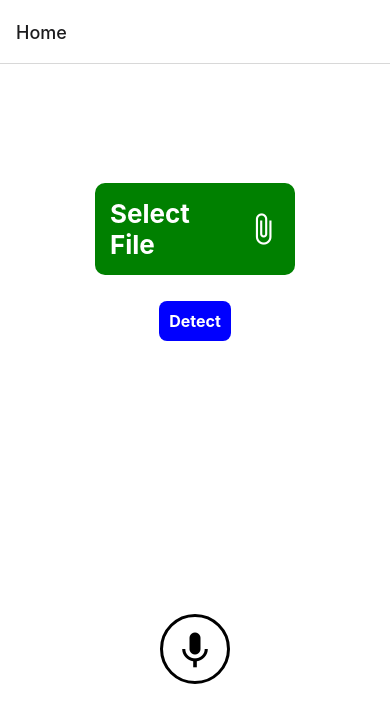
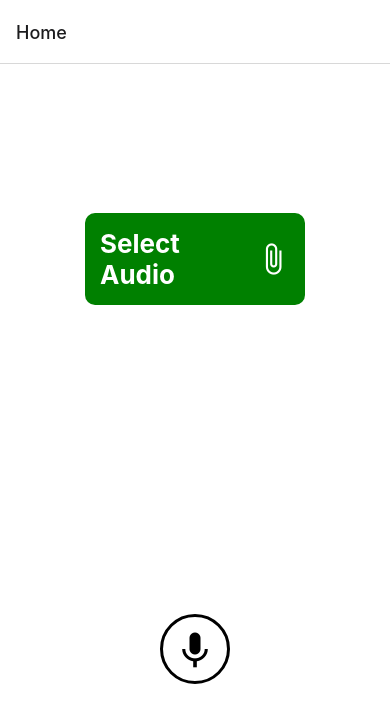
Before and after one commit to Ehtisham-Kisana/SpeechRecognition, a React Native app: screen /Home in a window 390 px wide. Shown: the top 722 px of the page. Built offline with nearby package versions, Linux system fonts and the light colour scheme.

Commit message:
Completed frontend successfully Allhamdullilah.

```diff
--- a/components/AudioScreen.js
+++ b/components/AudioScreen.js
@@ -1,14 +1,49 @@
 import { StatusBar } from "expo-status-bar";
 import React from "react";
-import { StyleSheet, Text, View, TouchableOpacity } from "react-native";
+import { StyleSheet, Text, View, TouchableOpacity, Button } from "react-native";
 import { Audio } from "expo-av";
 import { MaterialIcons } from "@expo/vector-icons";
+import * as DocumentPicker from "expo-document-picker";
 
-export default function AudioScreen({navigation}) {
+export default function AudioScreen({ navigation }) {
   const [recording, setRecording] = React.useState();
   const [recordings, setRecordings] = React.useState([]);
   const [message, setMessage] = React.useState("");
   const [PlayIcon, setPlayIcon] = React.useState(true);
+  const [audio, setAudio] = React.useState(null);
+  const [selected, setSelected] = React.useState(false);
+
+  const pickAudio = async () => {
+    try {
+      const result = await DocumentPicker.getDocumentAsync({
+        type: "audio/*",
+      });
+
+      if (result.type === "success") {
+        const { uri } = result;
+
+        const { sound } = await Audio.Sound.createAsync({ uri });
+        setAudio(sound);
+      }
+    } catch (err) {
+      console.log(err);
+    }
+  };
+
+  const playAudio = async () => {
+    try {
+      await audio.playAsync();
+    } catch (err) {
+      console.log(err);
+    }
+  };
+  const StopAudio = async () => {
+    try {
+      await audio.pauseAsync();
+    } catch (err) {
+      console.log(err);
+    }
+  };
 
   async function startRecording() {
     try {
@@ -37,7 +72,7 @@ export default function AudioScreen({navigation}) {
     setRecording(undefined);
     await recording.stopAndUnloadAsync();
 
-    let updatedRecordings = [recordings];
+    let updatedRecordings = [];
     const { sound, status } = await recording.createNewLoadedSoundAsync();
     updatedRecordings.push({
       sound: sound,
@@ -56,24 +91,22 @@ export default function AudioScreen({navigation}) {
     return `${minutesDisplay}:${secondsDisplay}`;
   }
 
-
-
   function getRecordingLines() {
-    return recordings.map((recordingLine,index) => {
+    return recordings.map((recordingLine, index) => {
       return (
         <View key={index} style={styles.row}>
-          <Text style={styles.fill}>
-            Recording {index} - {recordingLine.duration}
+          <View style={{ flexDirection: "column", padding: 3 }}>
+            <Text style={{ fontWeight: "bold", fontSize: 18, width: "63%" }}>
+              Recording {index}.00 - {recordingLine.duration}
             </Text>
+          </View>
           <TouchableOpacity
             style={styles.button}
             onPress={() => {
               setPlayIcon(!PlayIcon);
-              if(PlayIcon){
-                recordingLine.sound.playAsync();
-
-              }
-              else{
+              if (PlayIcon) {
+                recordingLine.sound.replayAsync();
+              } else {
                 recordingLine.sound.pauseAsync();
               }
             }}
@@ -82,35 +115,85 @@ export default function AudioScreen({navigation}) {
               name={PlayIcon ? "play-arrow" : "pause"}
               size={34}
               color={PlayIcon ? "black" : "black"}
-
             />
           </TouchableOpacity>
           <TouchableOpacity style={styles.button1}>
-            <Text style={styles.btnText} onPress={()=>{navigation.navigate('Result')}}>Detect</Text>
+            <Text
+              style={styles.btnText}
+              onPress={() => {
+                navigation.navigate("Result");
+              }}
+            >
+              Detect
+            </Text>
           </TouchableOpacity>
         </View>
       );
-    }
-);
+    });
   }
 
   return (
-    <View style={{flex:1,}}>
+    <View style={{ flex: 1 }}>
       <View style={styles.container}>
         <Text>{message}</Text>
         <TouchableOpacity
-        style={styles.VoiceIcon2}
+          style={[
+            styles.VoiceIcon2,
+            { backgroundColor: audio ? "#5f9ea0" : "green" },
+          ]}
+          onPress={pickAudio}
         >
-       <Text style={styles.btnText1}>Select File</Text>
+          {audio ? (
+            <Text style={styles.btnText1}>Selected</Text>
+          ) : (
+            <Text style={styles.btnText1}>Select Audio </Text>
+          )}
+
           <MaterialIcons name="attach-file" size={34} color="white" />
         </TouchableOpacity>
-      <TouchableOpacity style={styles.button1} onPress={()=>{navigation.navigate('Result')}}>
+        {audio && (
+          <View
+            style={{
+              flexDirection: "row",
+              justifyContent: "center",
+              alignItems: "center",
+              borderColor: "grey",
+              borderRadius: 9,
+              borderWidth: 3,
+            }}
+          >
+            <Text style={{ fontWeight: "bold", fontSize: 20, width: "53%",padding:10 }}>
+              Audio
+            </Text>
+            <TouchableOpacity
+              style={styles.button}
+              onPress={() => {
+                setSelected(!selected);
+                if (selected) {
+                  playAudio();
+                } else {
+                  StopAudio();
+                }
+              }}
+            >
+              <MaterialIcons
+                name={selected ? "play-arrow" : "pause"}
+                size={34}
+                color="black"
+              />
+            </TouchableOpacity>
+            <TouchableOpacity
+              style={styles.button1}
+              onPress={() => {
+                navigation.navigate("Result");
+                setAudio(null);
+              }}
+            >
               <Text style={styles.btnText}>Detect</Text>
             </TouchableOpacity>
-
-
           </View>
-
+        )}
+      </View>
 
       <View style={styles.container}>
         <Text>{message}</Text>
@@ -144,6 +227,9 @@ const styles = StyleSheet.create({
     flexDirection: "row",
     alignItems: "center",
     justifyContent: "center",
+    borderColor: "grey",
+    borderRadius: 9,
+    borderWidth: 3,
   },
   fill: {
     flex: 1,
@@ -151,16 +237,26 @@ const styles = StyleSheet.create({
   },
   button: {
     margin: 10,
-
   },
   button1: {
-    padding:10,
+    padding: 10,
     margin: 10,
-    backgroundColor:'blue',
-    borderRadius:8,
+    backgroundColor: "blue",
+    borderRadius: 8,
   },
-  btnText1:{color:'white', alignSelf:'center', fontWeight:'bold', fontSize:26, marginRight:12},
-  btnText:{color:'white', alignSelf:'center', fontWeight:'bold', fontSize:16,},
+  btnText1: {
+    color: "white",
+    alignSelf: "center",
+    fontWeight: "bold",
+    fontSize: 26,
+    marginRight: 12,
+  },
+  btnText: {
+    color: "white",
+    alignSelf: "center",
+    fontWeight: "bold",
+    fontSize: 16,
+  },
   VoiceIcon: {
     margin: 16,
     borderColor: "black",
@@ -172,10 +268,10 @@ const styles = StyleSheet.create({
     margin: 16,
     borderRadius: 10,
     padding: 15,
-    width:200,
-    backgroundColor:'green',
-    flexDirection:'row',
-    justifyContent:'center',
-    alignItems:'center',
+    width: 220,
+    backgroundColor: "green",
+    flexDirection: "row",
+    justifyContent: "center",
+    alignItems: "center",
   },
 });
--- a/package.json
+++ b/package.json
@@ -19,7 +19,8 @@
     "react-native": "0.71.4",
     "react-native-gesture-handler": "~2.9.0",
     "react-native-safe-area-context": "4.5.0",
-    "react-native-screens": "~3.20.0"
+    "react-native-screens": "~3.20.0",
+    "expo-document-picker": "~11.2.1"
   },
   "devDependencies": {
     "@babel/core": "^7.20.0"
```
Also changed, not shown: 1 other file (tests, documents, lock files or other folders). Lines whose indentation alone changed are shown as unchanged.
